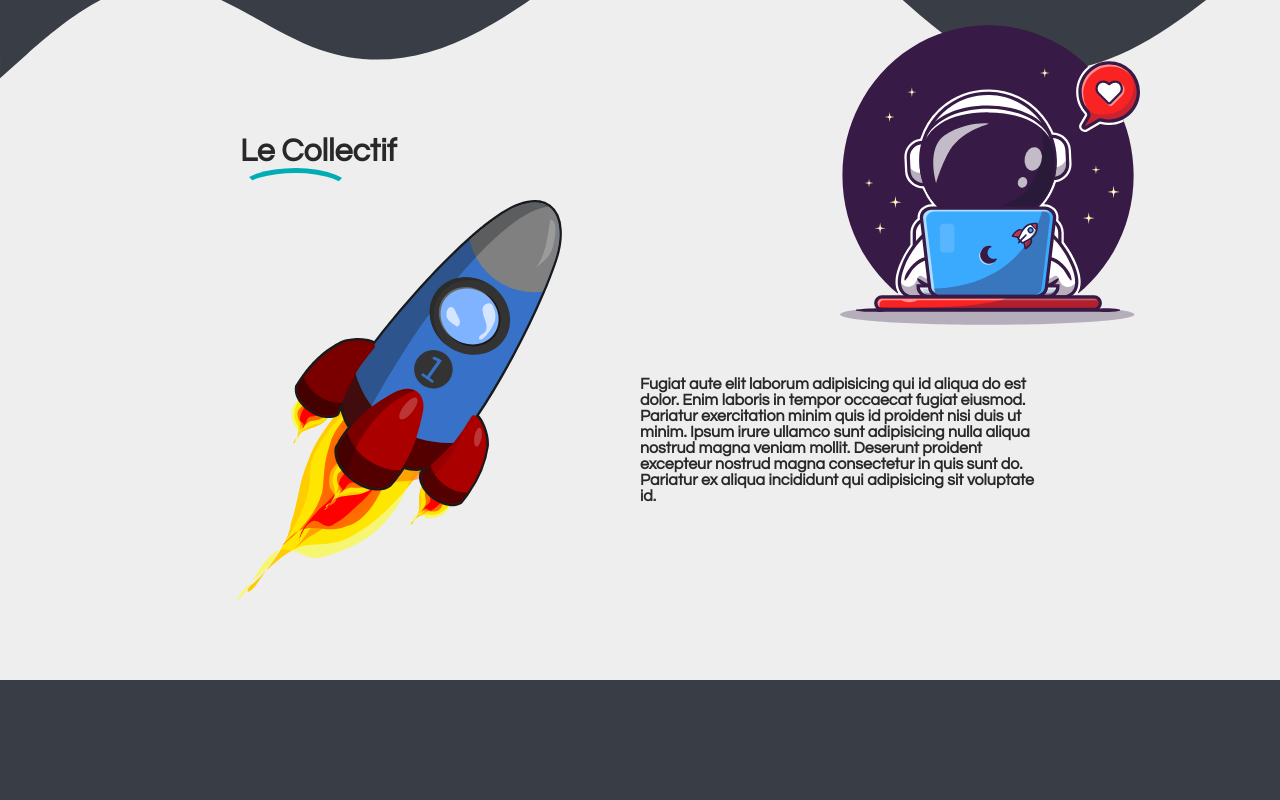
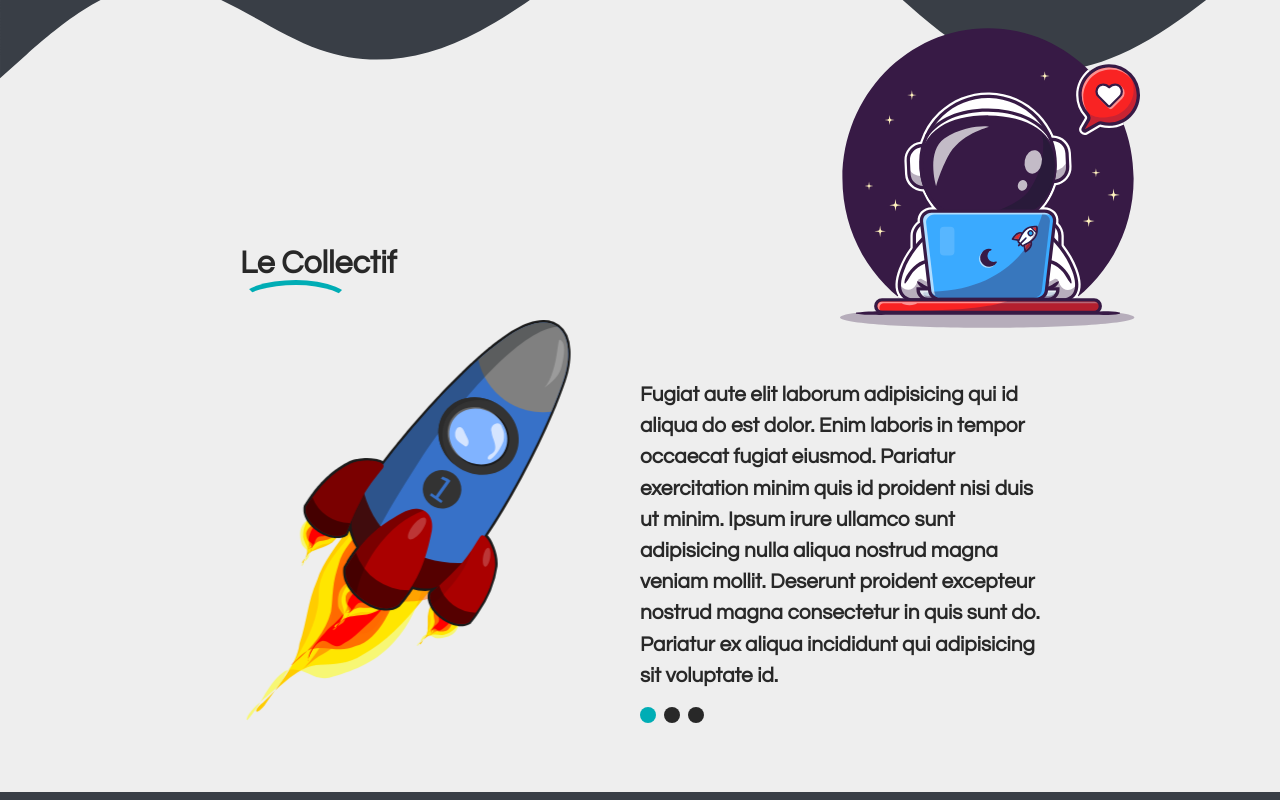
Before and after one commit to adrien-dubois/the-square, a React (Create React App) app: page /collectif in a window 1280 px wide. Shown: the part 725-1525 px from the top of the page. Before the commit the page ends 1405 px from the top, so only its background shows below. Built offline with nearby package versions, Linux system fonts and the light colour scheme.

Commit message:
[WIP]Services part

```diff
--- a/src/component/AboutSec/AboutSec.elements.js
+++ b/src/component/AboutSec/AboutSec.elements.js
@@ -1,4 +1,10 @@
-import styled from "styled-components";
+import styled, { keyframes } from "styled-components";
+
+export const move = keyframes`
+  0% { transform:translateY(-5px); }
+  50% { transform:translateY(10px) translateX(10px); }
+  100% { transform:translateY(-5px); }
+`;
 
 export const AboutSection = styled.div`
     background: var(--blanc-casse);
@@ -16,9 +22,20 @@ export const Waves = styled.img`
 
 export const Main = styled.div`
     margin: 0 15rem;
+    margin-top: 7rem;
     display: flex;
     justify-content: center;
     flex-direction: column;
+
+    @media only Screen and (max-width: 64em) {
+        margin: 3rem calc(5rem + 5vw);
+        margin-top: 10rem;
+    }
+
+    @media only Screen and (max-width: 40em) {
+        align-items: center;
+        margin: 3rem calc(3rem + 3vw);
+    }
 `;
 
 export const Title = styled.h1`
@@ -38,6 +55,10 @@ export const Content = styled.div`
     display: flex;
     justify-content: space-between;
     align-items: center;
+
+    @media only Screen and (max-width: 40em){
+        flex-direction: column;
+    }
 `;
 
 export const Rocket = styled.div`
@@ -46,11 +67,21 @@ export const Rocket = styled.div`
     align-items: center;
     width: 40%;
     padding-bottom: 5rem;
+    animation: ${move} 2.5s ease infinite;
+
+    @media only Screen and (max-width: 40em) {
+        width: 50vw;
+        padding-bottom: 0;
+    }
 `;
 
 export const AboutText = styled.div`
     position: relative;
     width: 50% ;
+
+    @media only Screen and (max-width: 40em) {
+        width: 100%;
+    }
 `;
 
 export const Astronaut = styled.div`
@@ -59,12 +90,24 @@ export const Astronaut = styled.div`
     position: absolute;
     right: 0;
     bottom: 100%;
+
+    @media only Screen and (max-width: 40em) {
+        display: none;
+    }
 `;
 
 export const Text = styled.h4`
-
+    font-size: calc(0.5rem + 1vw);
+    line-height: 1.5;
+    color: var(--black-color);
 `;
 
 export const Circle = styled.span`
-
+    display: inline-block;
+    width: 1rem;
+    height: 1rem;
+    border-radius: 50%;
+    background-color: var(--black-color);
+    margin-right: 0.5rem;
+    margin-top: 1rem;
 `;
--- a/src/component/AboutSec/AboutSec.js
+++ b/src/component/AboutSec/AboutSec.js
@@ -37,9 +37,9 @@ const AboutSec = () => {
                         Fugiat aute elit laborum adipisicing qui id aliqua do est dolor. Enim laboris in tempor occaecat fugiat eiusmod. Pariatur exercitation minim quis id proident nisi duis ut minim. Ipsum irure ullamco sunt adipisicing nulla aliqua nostrud magna veniam mollit. Deserunt proident excepteur nostrud magna consectetur in quis sunt do. Pariatur ex aliqua incididunt qui adipisicing sit voluptate id.
                     </Text>
                     <div>
-                        <Circle />
-                        <Circle />
-                        <Circle />
+                        <Circle style={{ backgroundColor: "var(--teal-blue)" }} />
+                        <Circle style={{ backgroundColor: "var(--black-color)" }} />
+                        <Circle style={{ backgroundColor: "var(--black-color)" }} />
                     </div>
                 </AboutText>
             </Content>
--- a/src/component/HeroSec/HeroSec.elements.js
+++ b/src/component/HeroSec/HeroSec.elements.js
@@ -1,9 +1,9 @@
 import styled, { keyframes } from "styled-components";
 
 export const move = keyframes`
-0% { transform:translateY(-5px); }
-50% { transform:translateY(10px); }
-100% { transform:translateY(-5px); }
+  0% { transform:translateY(-5px); }
+  50% { transform:translateY(10px); }
+  100% { transform:translateY(-5px); }
 `;
 
 export const HeroSection = styled.div`
--- a/src/pages/Collectif/Collectif.elements.js
+++ b/src/pages/Collectif/Collectif.elements.js
@@ -2,8 +2,7 @@ import styled from "styled-components";
 
 export const Collective = styled.div`
   position: relative;
-  overflow-x: hidden;
-  overflow-y: visible;
+  overflow: clip visible;
 
   &:after {
     content: "";
```
